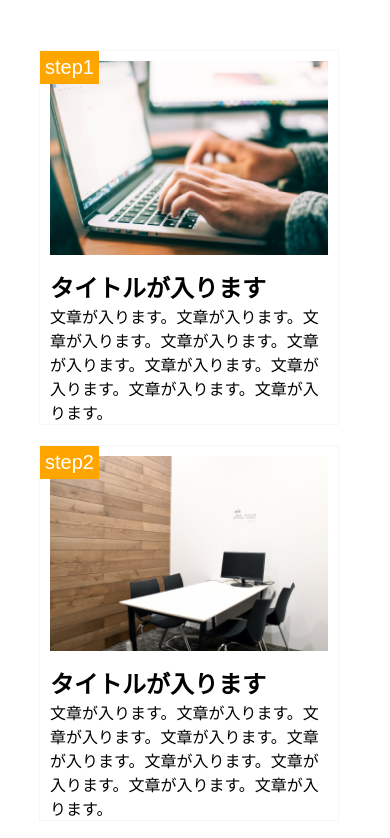
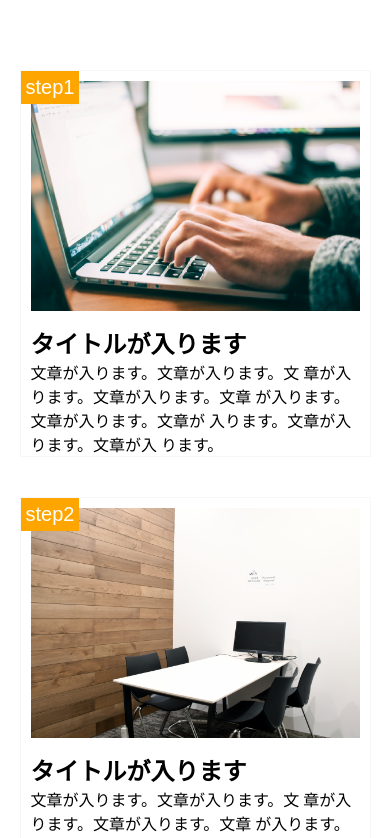
Before and after one commit to natan777natan/DMMwebcamp, a plain HTML site: page 1-9課題問題/index.html in a window 390 px wide. Shown: the top 838 px of the page. Drawn offline with Linux system fonts and the light colour scheme.

Commit message:
[Update]1-9

```diff
--- a/1-9課題問題/style.css
+++ b/1-9課題問題/style.css
@@ -66,19 +66,25 @@
 
 @media screen and (max-width:768px) {
 
+
 .blog-box {
 	width: 90%;
-    padding-left: 5%;
-    padding-right: 5%;
-
+	margin: 50px auto;
+	/*background-color: orange;*/
 
 
 }
 
 .blog-item {
+	width: 100%;
 	float: none;
-    margin-bottom: 20px;
+    margin: 20px auto;
+
 
 }
 
+
+
+
+
 }
```
